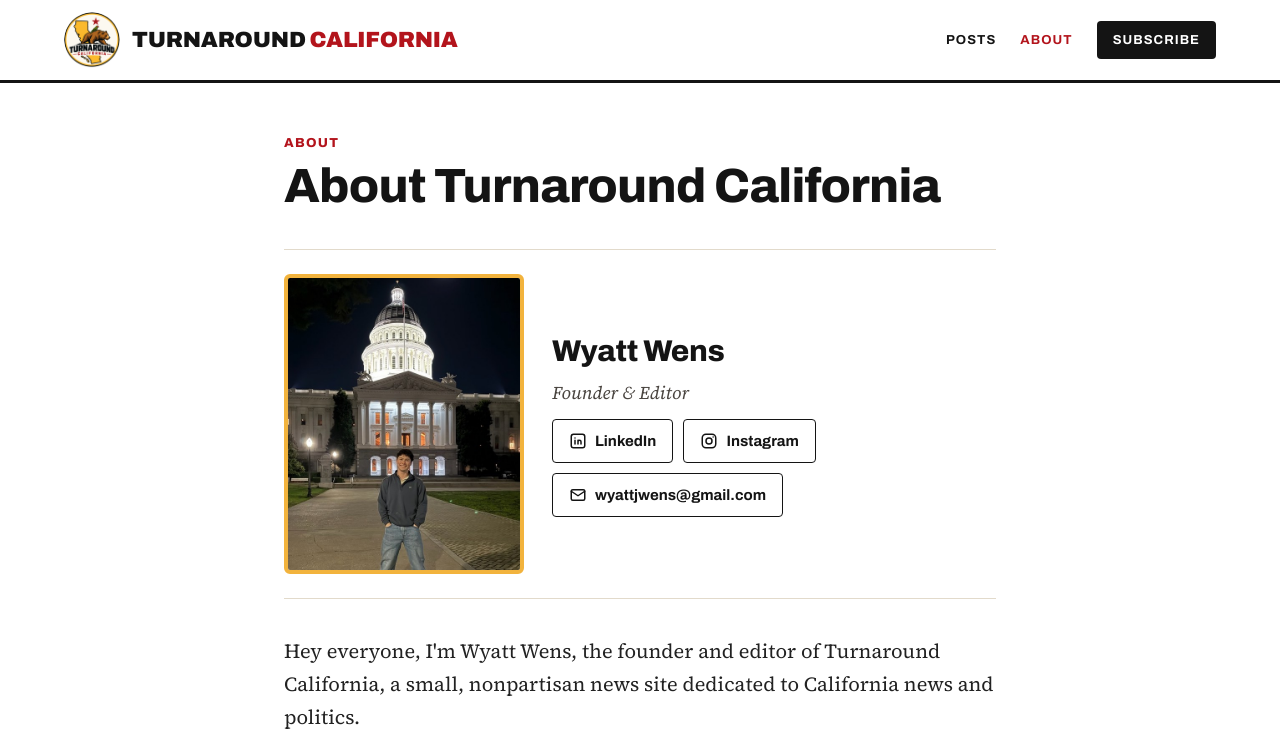
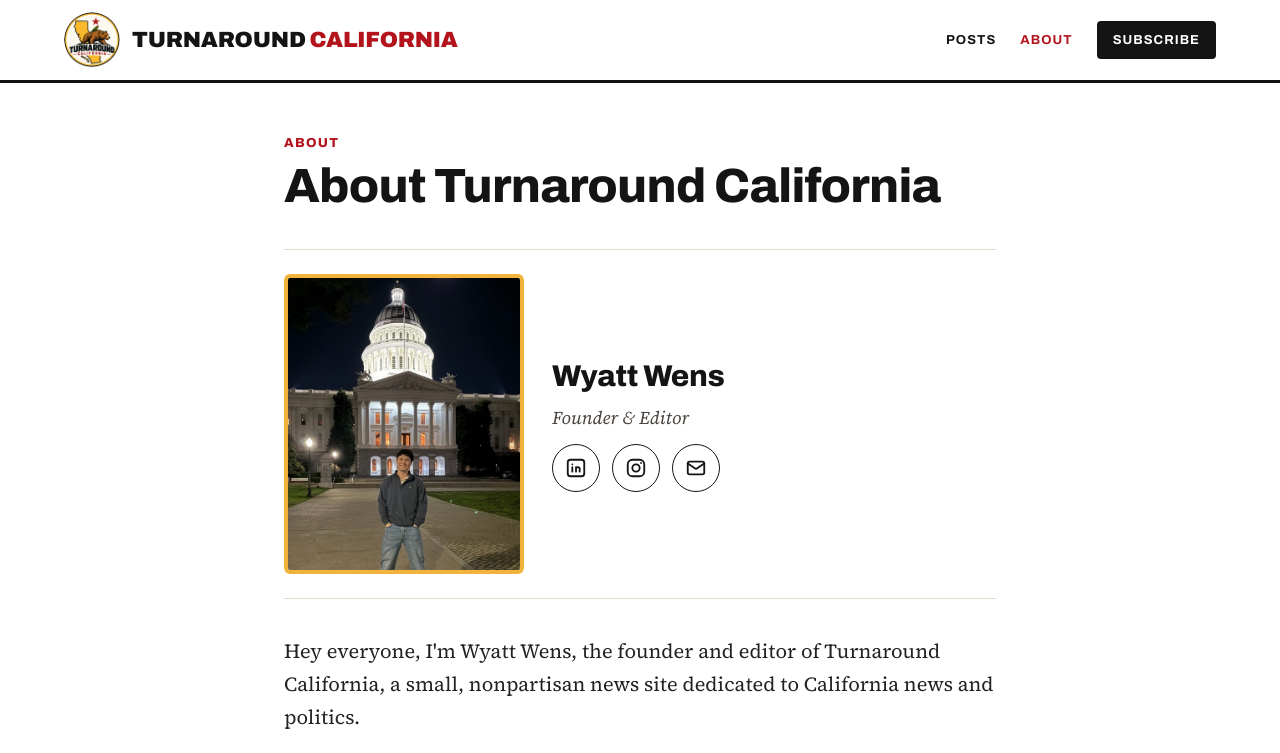
Before and after one commit to wyattgolfer1/turnaroundcalifornia, an Eleventy site: page src/about.md in a window 1280 px wide. Shown: the top 753 px of the page. Built offline with nearby package versions, Linux system fonts and the light colour scheme; Eleventy itself is replaced by a stand-in of ours; files that its build step writes are made by us from their sources.

Commit message:
About page: icon-only social buttons in one row
Co-Authored-By: Claude Opus 5.5 <noreply@anthropic.com>
Claude-Session: https://claude.ai/code/session_01RMTSKw5uyPK9YqixEShuWc

```diff
--- a/src/_includes/about.njk
+++ b/src/_includes/about.njk
@@ -18,19 +18,16 @@ layout: base.njk
       {% if linkedin or instagram or email %}
       <ul class="about-links">
         {% if linkedin %}
-        <li><a class="about-btn" href="{{ linkedin }}" target="_blank" rel="noopener">
-          <svg viewBox="0 0 24 24" fill="none" stroke="currentColor" stroke-width="2" stroke-linecap="round" stroke-linejoin="round" aria-hidden="true"><rect x="3" y="3" width="18" height="18" rx="3"/><path d="M8 11v5M8 8v.01M12 16v-5M16 16v-3a2 2 0 0 0-4 0"/></svg>
-          LinkedIn</a></li>
+        <li><a class="about-btn" href="{{ linkedin }}" target="_blank" rel="noopener" aria-label="LinkedIn" title="LinkedIn">
+          <svg viewBox="0 0 24 24" fill="none" stroke="currentColor" stroke-width="2" stroke-linecap="round" stroke-linejoin="round" aria-hidden="true"><rect x="3" y="3" width="18" height="18" rx="3"/><path d="M8 11v5M8 8v.01M12 16v-5M16 16v-3a2 2 0 0 0-4 0"/></svg></a></li>
         {% endif %}
         {% if instagram %}
-        <li><a class="about-btn" href="{{ instagram }}" target="_blank" rel="noopener">
-          <svg viewBox="0 0 24 24" fill="none" stroke="currentColor" stroke-width="2" stroke-linecap="round" stroke-linejoin="round" aria-hidden="true"><rect x="3" y="3" width="18" height="18" rx="5"/><circle cx="12" cy="12" r="4"/><path d="M17.5 6.5v.01"/></svg>
-          Instagram</a></li>
+        <li><a class="about-btn" href="{{ instagram }}" target="_blank" rel="noopener" aria-label="Instagram" title="Instagram">
+          <svg viewBox="0 0 24 24" fill="none" stroke="currentColor" stroke-width="2" stroke-linecap="round" stroke-linejoin="round" aria-hidden="true"><rect x="3" y="3" width="18" height="18" rx="5"/><circle cx="12" cy="12" r="4"/><path d="M17.5 6.5v.01"/></svg></a></li>
         {% endif %}
         {% if email %}
-        <li><a class="about-btn" href="mailto:{{ email }}">
-          <svg viewBox="0 0 24 24" fill="none" stroke="currentColor" stroke-width="2" stroke-linecap="round" stroke-linejoin="round" aria-hidden="true"><rect x="3" y="5" width="18" height="14" rx="2"/><path d="M3 7l9 6 9-6"/></svg>
-          {{ email }}</a></li>
+        <li><a class="about-btn" href="mailto:{{ email }}" aria-label="Email {{ email }}" title="{{ email }}">
+          <svg viewBox="0 0 24 24" fill="none" stroke="currentColor" stroke-width="2" stroke-linecap="round" stroke-linejoin="round" aria-hidden="true"><rect x="3" y="5" width="18" height="14" rx="2"/><path d="M3 7l9 6 9-6"/></svg></a></li>
         {% endif %}
       </ul>
       {% endif %}
--- a/src/css/style.css
+++ b/src/css/style.css
@@ -197,7 +197,7 @@ a:focus-visible, button:focus-visible, input:focus-visible { outline: 3px solid
 .about-who { display: flex; flex-direction: column; gap: 8px; min-width: 0; flex: 1 1 260px; }
 .about-who h2 { margin: 0; font-size: 30px; font-weight: 800; letter-spacing: -0.01em; }
 .about-role { margin: 0; font-family: var(--serif); font-style: italic; font-size: 18px; color: var(--muted); }
-.about-links { list-style: none; margin: 6px 0 0; padding: 0; display: flex; flex-wrap: wrap; gap: 10px; }
-.about-btn { display: inline-flex; align-items: center; gap: 8px; min-height: 44px; padding: 0 16px; border: 1px solid var(--ink); border-radius: 4px; font-weight: 700; font-size: 15px; overflow-wrap: anywhere; }
+.about-links { list-style: none; margin: 6px 0 0; padding: 0; display: flex; flex-wrap: nowrap; gap: 12px; }
+.about-btn { display: inline-flex; align-items: center; justify-content: center; width: 48px; height: 48px; border: 1px solid var(--ink); border-radius: 50%; color: var(--ink); }
 .about-btn:hover { background: var(--ink); color: #fff; }
-.about-btn svg { width: 18px; height: 18px; flex: none; }
+.about-btn svg { width: 22px; height: 22px; flex: none; }
```
